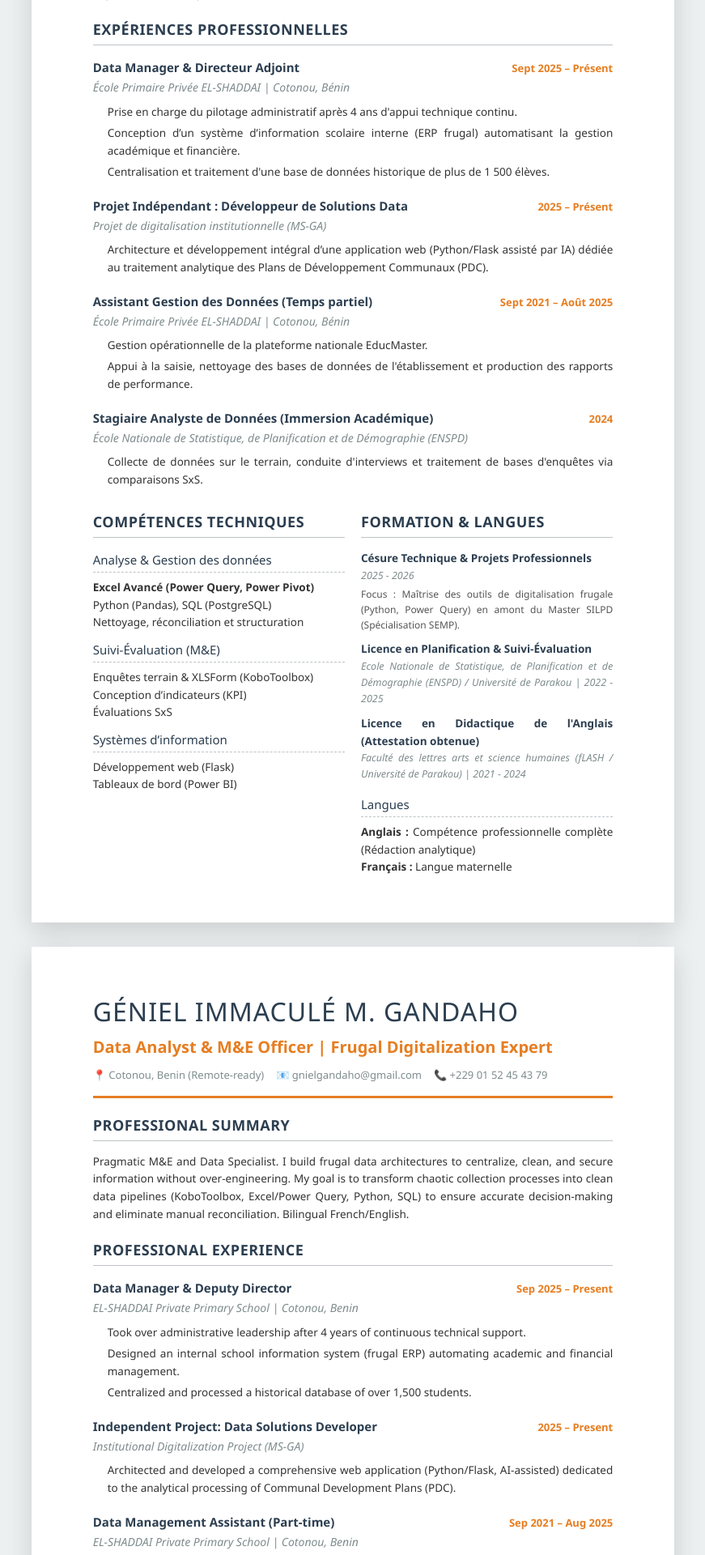
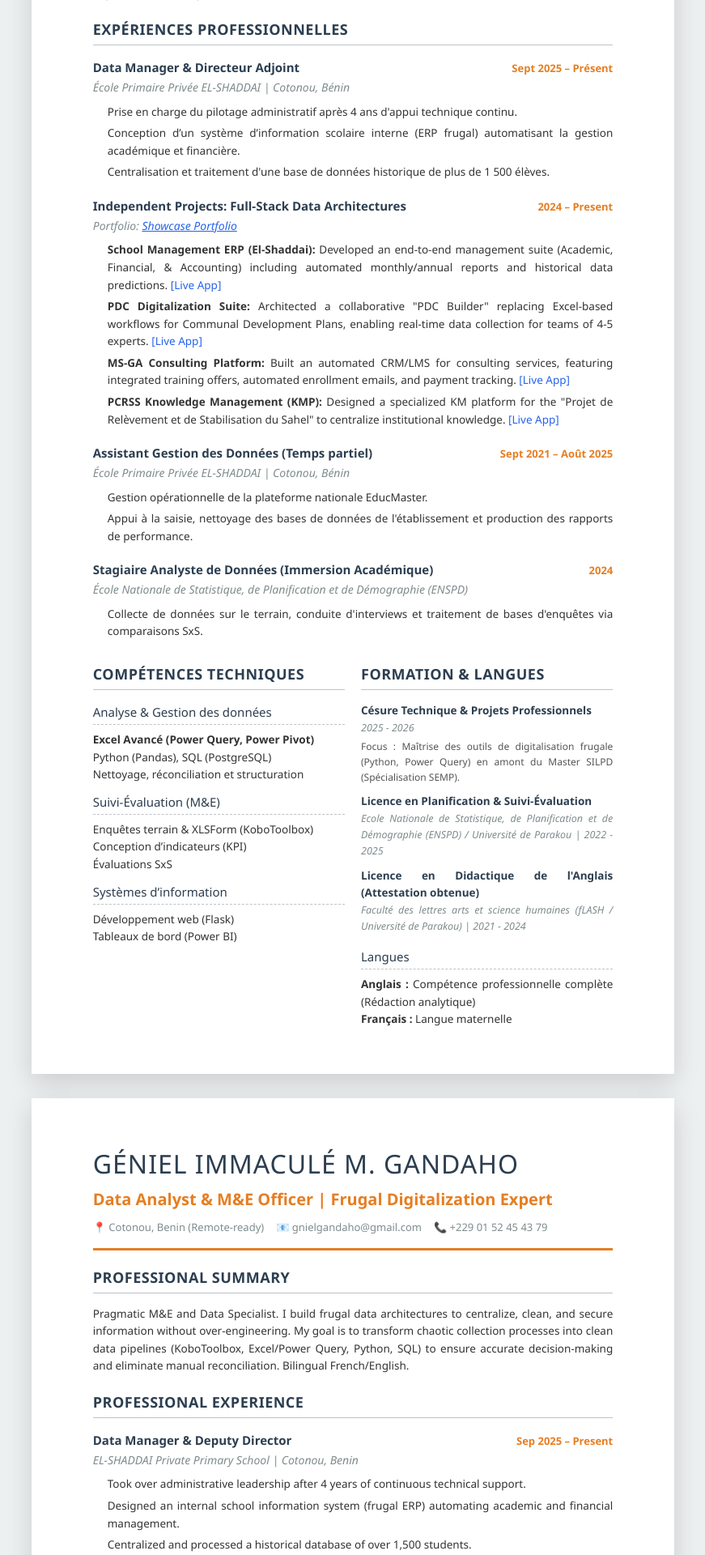
Before and after one commit to GANDAHO/portfolio-geniel, a Flask app: page /cv in a window 1280 px wide. Shown: the part 533-2453 px from the top of the page at 81% size, without its empty margins (204-1075 px from the left). Run offline with Flask 3, Linux system fonts and the light colour scheme; some libraries are stand-ins or nearby versions.

```diff
--- a/templates/cv.html
+++ b/templates/cv.html
@@ -285,12 +285,19 @@
 
             <div class="item">
                 <div class="item-header">
-                    <div class="item-title">Projet Indépendant : Développeur de Solutions Data</div>
-                    <div class="item-date">2025 – Présent</div>
+                    <div class="item-title">Independent Projects: Full-Stack Data Architectures</div>
+                    <div class="item-date">2024 – Present</div>
                 </div>
-                <div class="item-company">Projet de digitalisation institutionnelle (MS-GA)</div>
+                <div class="item-company">Portfolio: <a href="https://gandaho.github.io/el-shaddai-vitrine" class="text-corp-accent underline">Showcase Portfolio</a></div>
                 <ul>
-                    <li>Architecture et développement intégral d’une application web (Python/Flask assisté par IA) dédiée au traitement analytique des Plans de Développement Communaux (PDC).</li>
+                    <li><strong>School Management ERP (El-Shaddai):</strong> Developed an end-to-end management suite (Academic, Financial, & Accounting) including automated monthly/annual reports and historical data predictions.
+                        <a href="https://el-shaddai-app.onrender.com/" class="text-corp-accent">[Live App]</a></li>
+                    <li><strong>PDC Digitalization Suite:</strong> Architected a collaborative "PDC Builder" replacing Excel-based workflows for Communal Development Plans, enabling real-time data collection for teams of 4-5 experts.
+                        <a href="https://ms-ga-pdc-builder.onrender.com/" class="text-corp-accent">[Live App]</a></li>
+                    <li><strong>MS-GA Consulting Platform:</strong> Built an automated CRM/LMS for consulting services, featuring integrated training offers, automated enrollment emails, and payment tracking.
+                        <a href="https://ms-ga-platform.onrender.com/" class="text-corp-accent">[Live App]</a></li>
+                    <li><strong>PCRSS Knowledge Management (KMP):</strong> Designed a specialized KM platform for the "Projet de Relèvement et de Stabilisation du Sahel" to centralize institutional knowledge.
+                        <a href="https://kmppcrssniger.onrender.com/" class="text-corp-accent">[Live App]</a></li>
                 </ul>
             </div>
 
@@ -410,12 +417,19 @@
 
             <div class="item">
                 <div class="item-header">
-                    <div class="item-title">Independent Project: Data Solutions Developer</div>
-                    <div class="item-date">2025 – Present</div>
+                    <div class="item-title">Projets Indépendants : Architectures de Données Full-Stack</div>
+                    <div class="item-date">2024 – Présent</div>
                 </div>
-                <div class="item-company">Institutional Digitalization Project (MS-GA)</div>
+                <div class="item-company">Portfolio : <a href="https://gandaho.github.io/el-shaddai-vitrine" class="text-corp-accent underline">Vitrine Portfolio</a></div>
                 <ul>
-                    <li>Architected and developed a comprehensive web application (Python/Flask, AI-assisted) dedicated to the analytical processing of Communal Development Plans (PDC).</li>
+                    <li><strong>ERP de Gestion Scolaire (El-Shaddai) :</strong> Développement d'une suite de gestion complète (Académique, Financière & Comptable) incluant rapports automatisés et prédictions sur données historiques.
+                        <a href="https://el-shaddai-app.onrender.com/" class="text-corp-accent">[Lien App]</a></li>
+                    <li><strong>PDC Builder (Digitalisation Institutionnelle) :</strong> Conception d'une usine à données collaborative pour les Plans de Développement Communaux, remplaçant les fichiers Excel par un processus digitalisé pour experts.
+                        <a href="https://ms-ga-pdc-builder.onrender.com/" class="text-corp-accent">[Lien App]</a></li>
+                    <li><strong>Plateforme CRM MS-GA :</strong> Création d'un système automatisé pour cabinet de conseil (offres de formation intégrées, inscriptions automatisées et suivi rigoureux des paiements).
+                        <a href="https://ms-ga-platform.onrender.com/" class="text-corp-accent">[Lien App]</a></li>
+                    <li><strong>KMP PCRSS (Gestion des Connaissances) :</strong> Architecture d'une plateforme de Knowledge Management dédiée au Projet de Relèvement et de Stabilisation du Sahel (PCRSS).
+                        <a href="https://kmppcrssniger.onrender.com/" class="text-corp-accent">[Lien App]</a></li>
                 </ul>
             </div>
 
```
